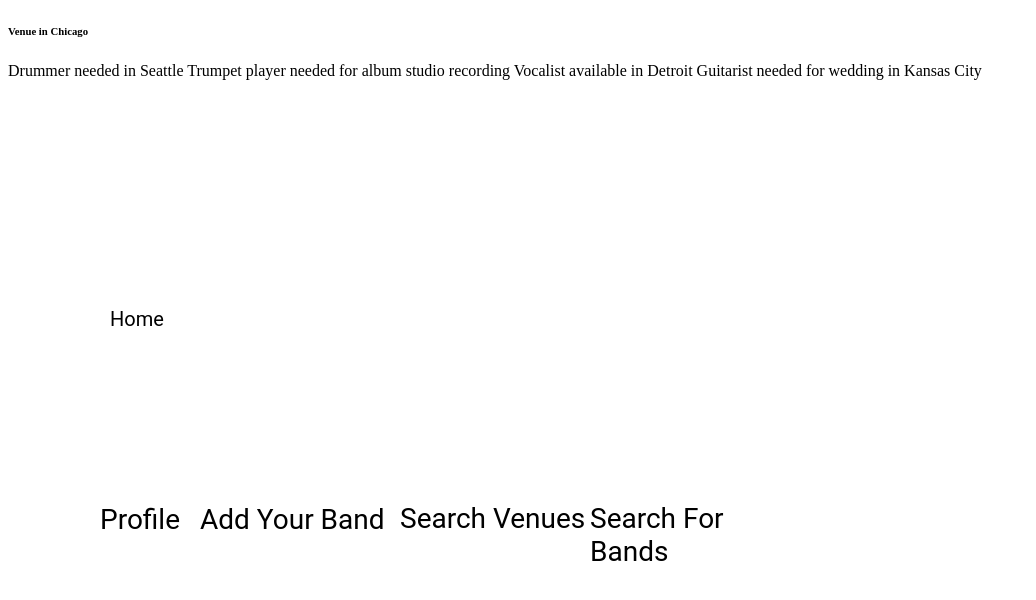
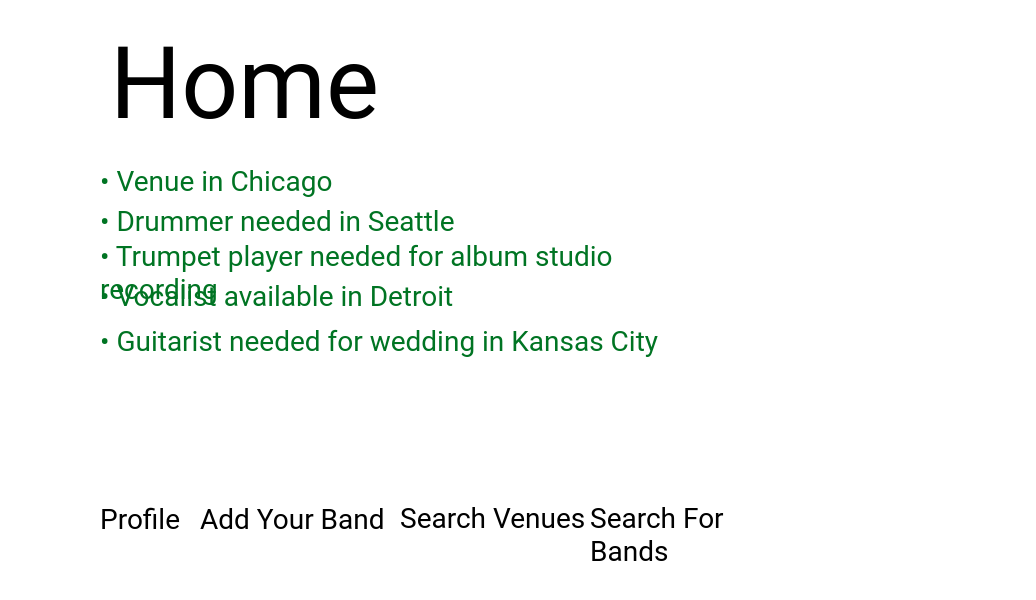
Before and after one commit to BenLanden/Comp322, a website: page BandFinder/www/homepage.html in a window 1280 px wide. Shown: the whole page, without its empty margins (0-1036 px from the left). Drawn offline with Linux system fonts and the light colour scheme.

Commit message:
Update homepage.css

```diff
--- a/BandFinder/www/css/homepage.css
+++ b/BandFinder/www/css/homepage.css
@@ -4,57 +4,30 @@ h1 {
     width: 185px;
     height: 42px;
     left: 110px;
-    top: 290px;
+    top: 0px;
     font-family: Roboto;
     font-style: normal;
     font-weight: normal;
-    font-size: 20px;
+    font-size: 100px;
     line-height: 33px;
     /* identical to box height */
     color: #000000;
 }
 
-image {
-    position: absolute;
-    width: 142px;
-    height: 66px;
-    left: 113px;
-    top: 257px;
-
-    max-width: 100%;
-    height: auto;
+h6:before {
+    content:"• ";
 }
-
-.Name {
-    position: absolute;
-    width: 270px;
-    height: 42px;
-    left: 68px;
-    top: 300px;
+h7:before {
+    content:"• ";
 }
-
-.aName {
-    position: absolute;
-    width: 270px;
-    height: 42px;
-    left: 68px;
-    top: 339px;
+h8:before {
+    content:"• ";
 }
-
-.bName {
-    position: absolute;
-    width: 270px;
-    height: 42px;
-    left: 68px;
-    top: 392px;
+h9:before {
+    content:"• ";
 }
-
-.cName {
-    position: absolute;
-    width: 270px;
-    height: 42px;
-    left: 68px;
-    top: 445px;
+h10:before {
+    content:"• ";
 }
 
 h2 {
@@ -116,3 +89,78 @@ h5 {
     /* identical to box height */
     color: #000000;
 }
+
+h6 {
+    position: absolute;
+    width: 600px;
+    height: 19px;
+    left: 100px;
+    top: 100px;
+    font-family: Roboto;
+    font-style: normal;
+    font-weight: normal;
+    font-size: 28px;
+    line-height: 33px;
+    /* identical to box height */
+    color: #007423;
+}
+
+h7 {
+    position: absolute;
+    width: 600px;
+    height: 19px;
+    left: 100px;
+    top: 205px;
+    font-family: Roboto;
+    font-style: normal;
+    font-weight: normal;
+    font-size: 28px;
+    line-height: 33px;
+    /* identical to box height */
+    color: #007423;
+}
+
+h8 {
+    position: absolute;
+    width: 600px;
+    height: 19px;
+    left: 100px;
+    top: 240px;
+    font-family: Roboto;
+    font-style: normal;
+    font-weight: normal;
+    font-size: 28px;
+    line-height: 33px;
+    /* identical to box height */
+    color: #007423;
+}
+
+h9 {
+    position: absolute;
+    width: 600px;
+    height: 19px;
+    left: 100px;
+    top: 280px;
+    font-family: Roboto;
+    font-style: normal;
+    font-weight: normal;
+    font-size: 28px;
+    line-height: 33px;
+    /* identical to box height */
+    color: #007423;
+}
+
+h10 {
+    position: absolute;
+    width: 600px;
+    height: 19px;
+    left: 100px;
+    top: 325px;
+    font-family: Roboto;
+    font-style: normal;
+    font-weight: normal;
+    font-size: 28px;
+    line-height: 33px;
+    /* identical to box height */
+    color: #007423;
+}
```
